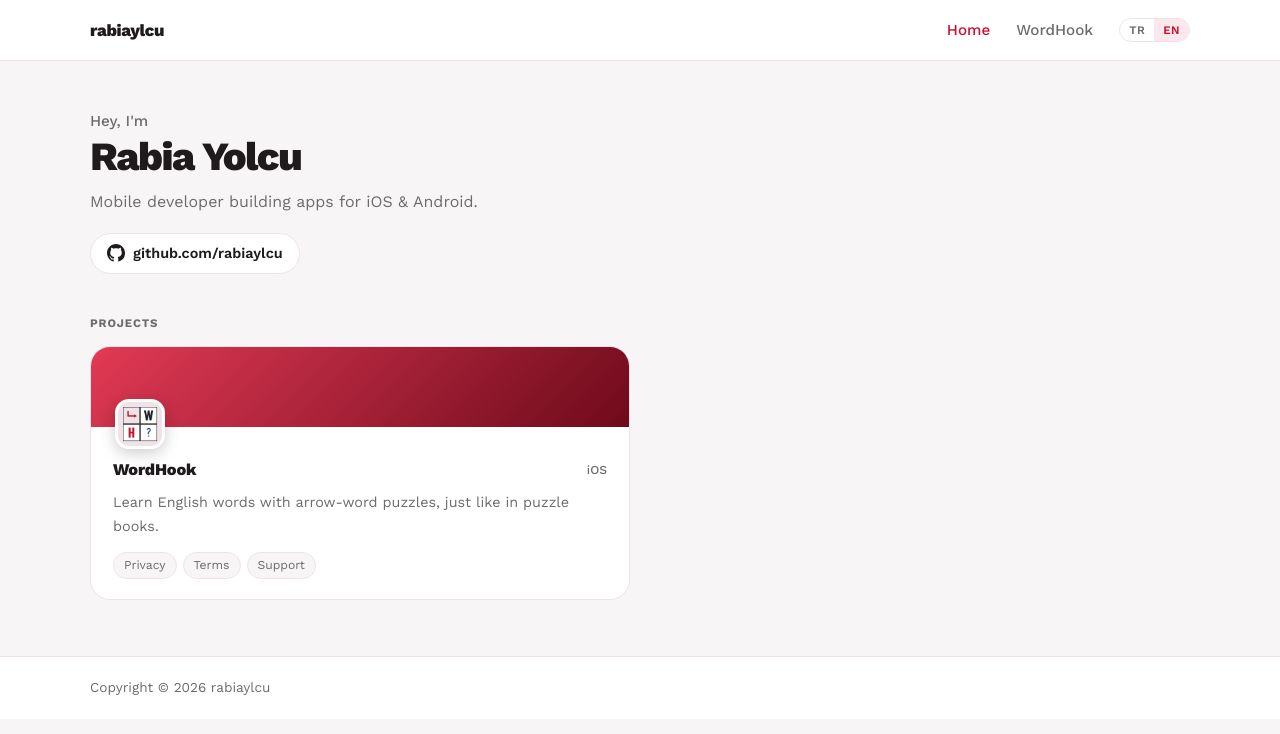
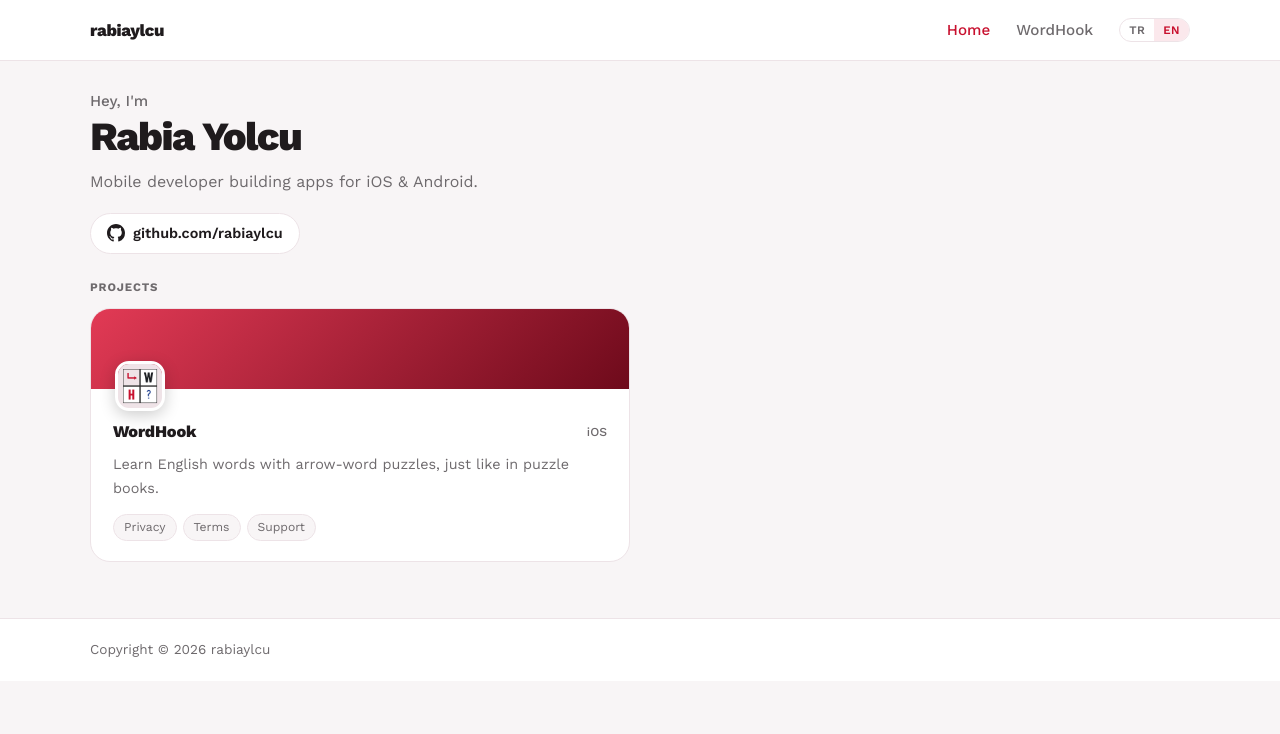
Before and after one commit to rabiaylcu/rabiaylcu.github.io, a plain HTML site: page index.html in a window 1280 px wide. Drawn offline with nearby package versions, Linux system fonts and the light colour scheme.

Commit message:
Ana sayfa üst boşlukları azaldı

```diff
--- a/assets/style.css
+++ b/assets/style.css
@@ -47,13 +47,13 @@ html[lang="tr"] .lang-toggle [data-set-lang="tr"], html[lang="en"] .lang-toggle
 main { padding: 28px 0 56px; }
 
 /* Ana sayfa */
-.personal { padding: 20px 0 8px; }
+.personal { padding: 0 0 4px; }
 .personal .eyebrow { color: var(--muted); font-weight: 500; font-size: .95rem; margin-bottom: 2px; }
 .personal h1 { font-size: clamp(1.8rem, 4.2vw, 2.5rem); font-weight: 800; letter-spacing: -0.04em; line-height: 1.1; margin: 0 0 10px; }
 .personal .bio { color: var(--muted); font-size: 1rem; margin: 0 0 18px; }
 .gh { display: inline-flex; align-items: center; gap: 8px; padding: 8px 16px; font-size: .9rem; border-radius: 999px; border: 1px solid var(--border); background: var(--surface); color: var(--text); font-weight: 600; text-decoration: none; transition: border-color .15s, box-shadow .15s; }
 .gh:hover { border-color: var(--primary-light); box-shadow: 0 2px 10px rgba(200, 16, 46, .12); }
-.label { font-size: .72rem; font-weight: 700; letter-spacing: .08em; text-transform: uppercase; color: var(--muted); margin: 32px 0 14px; }
+.label { font-size: .72rem; font-weight: 700; letter-spacing: .08em; text-transform: uppercase; color: var(--muted); margin: 20px 0 12px; }
 .projects { display: grid; grid-template-columns: repeat(auto-fill, minmax(min(100%, 400px), 1fr)); gap: 20px; }
 .project { display: block; background: var(--surface); border: 1px solid var(--border); border-radius: 20px; overflow: hidden; text-decoration: none; color: inherit; transition: box-shadow .2s, transform .2s, border-color .2s; }
 .project:hover { box-shadow: 0 8px 32px rgba(200, 16, 46, .14); transform: translateY(-3px); border-color: var(--primary-light); }
```
